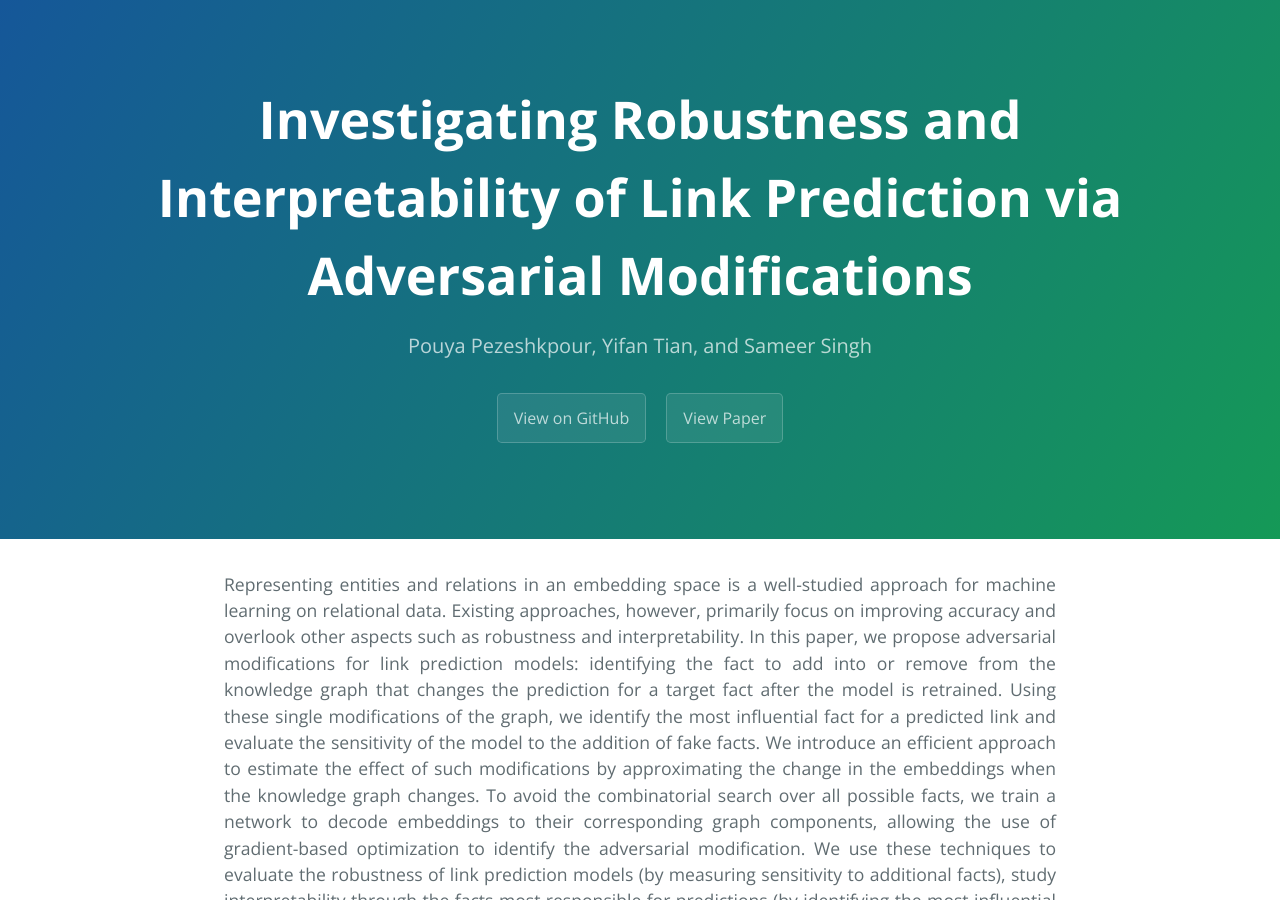
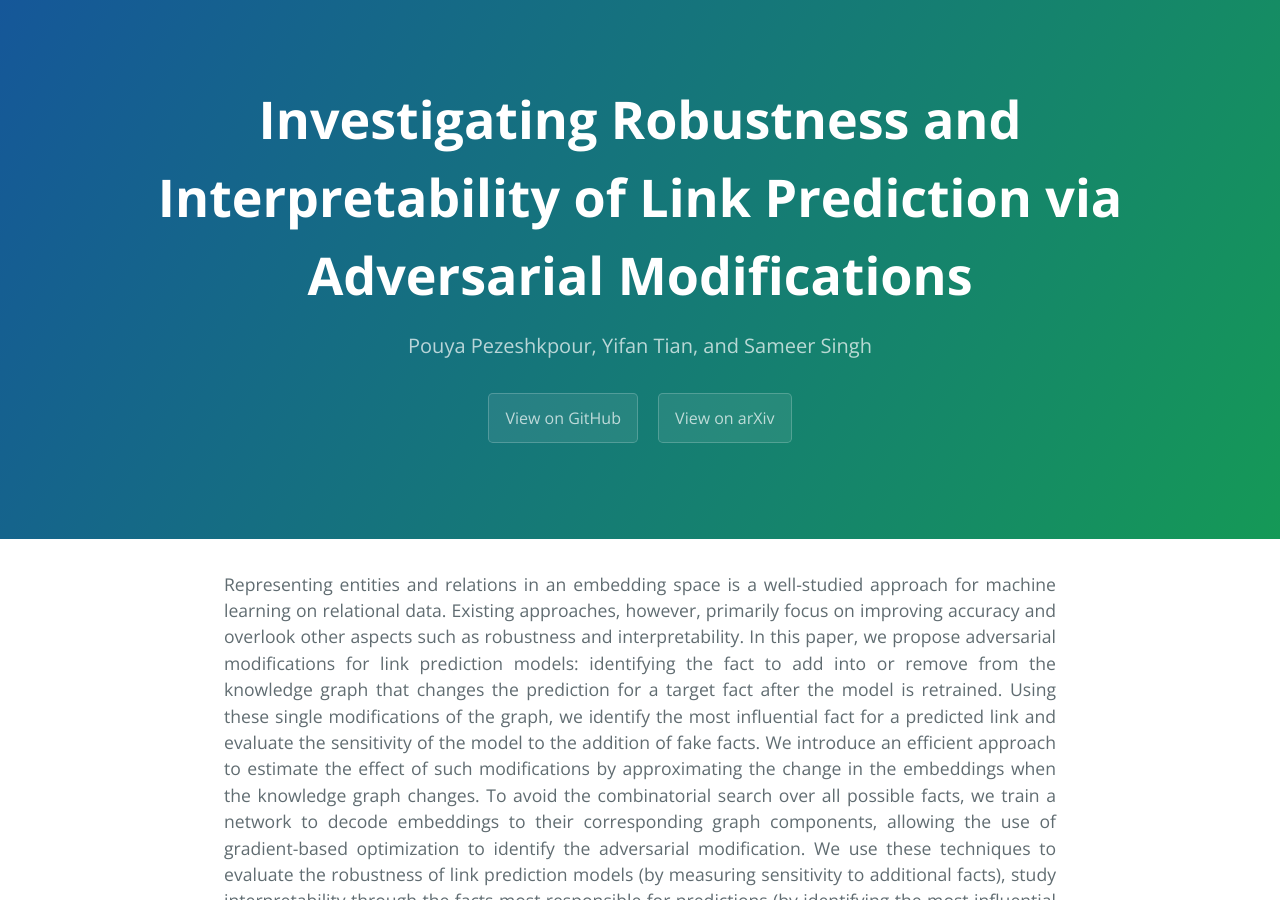
Before and after one commit to pouyapez/criage, a Jekyll site: the page built from index.md, in a window 1280 px wide and 900 px high. Built offline with Jekyll 4.4.1, drawn with Linux system fonts in a browser that asks for light colours.

Commit message:
Update default.html

```diff
--- a/_layouts/default.html
+++ b/_layouts/default.html
@@ -29,7 +29,7 @@
         <a href="{{ site.github.repository_url }}" class="btn">View on GitHub</a>
       {% endif %}
       {% if site.show_downloads %}
-        <a href="https://arxiv.org" class="btn">View Paper</a>
+        <a href="https://arxiv.org" class="btn">View on arXiv</a>
         <!--- <a href="{{ site.github.tar_url }}" class="btn">Download .tar.gz</a> --->
       {% endif %}
     </header>
```
